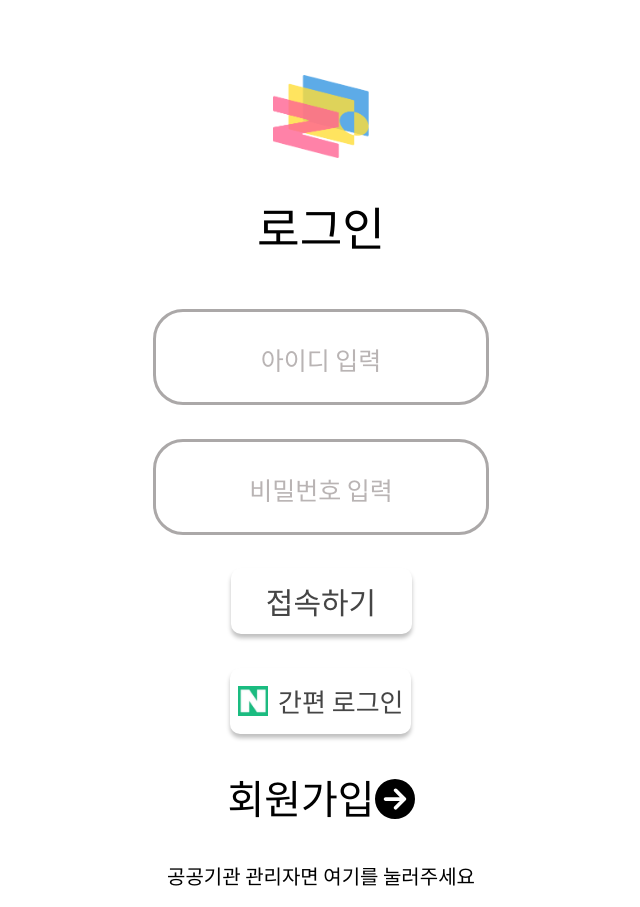
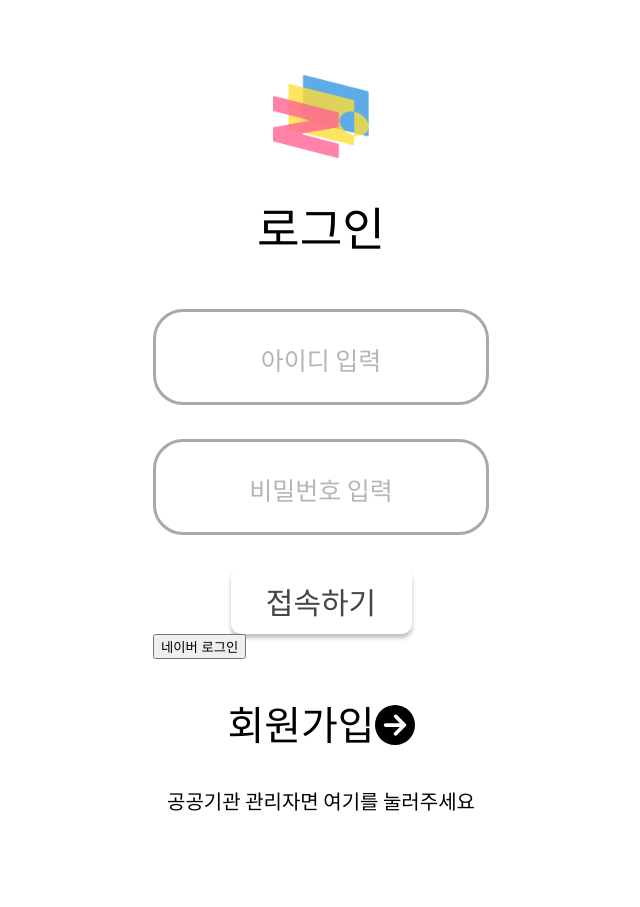
Before and after one commit to yunssup/MalMalMal_FE, a React (Vite) app: page /login in a window 1280 px wide. Shown: the whole page, without its empty margins (319-959 px from the left). After the commit the page ends 856 px from the top, so only its background shows below. Built offline with nearby package versions, Linux system fonts and the light colour scheme; a small style sheet from the web is missing.

Commit message:
네이버 로그인 해결중...

```diff
--- a/package.json
+++ b/package.json
@@ -18,6 +18,7 @@
     "axios": "^1.4.0",
     "react": "^18.2.0",
     "react-dom": "^18.2.0",
+    "react-naver-login": "^0.1.4",
     "react-router-dom": "^5.3.4",
     "react-transition-group": "^4.4.5",
     "styled-components": "^6.0.7",
--- a/src/Router.jsx
+++ b/src/Router.jsx
@@ -15,6 +15,8 @@ import Mainshare from "./component/Mainshare";
 import Mypage from "./component/Mypage";
 import My from "./component/My";
 import Heart from "./component/Heart";
+import Naver from "./component/naver";
+
 export default function AppRouter() {
   return (
     <Router>
@@ -65,6 +67,9 @@ export default function AppRouter() {
         <Route path="/heart">
           <Heart />
         </Route>
+        <Route path="/naver">
+          <Naver />
+        </Route>
       </Switch>
     </Router>
   );
--- a/src/component/Login.jsx
+++ b/src/component/Login.jsx
@@ -1,4 +1,4 @@
-import React, { useState } from "react";
+import React, { useState, useEffect } from "react";
 import styled from "styled-components";
 import { useHistory } from "react-router-dom";
 import axios from "axios";
@@ -7,6 +7,7 @@ import {
   faArrowCircleRight,
   faCheckCircle,
 } from "@fortawesome/free-solid-svg-icons";
+import Naver from "./naver";
 
 const LoginContainer = styled.div`
   display: flex;
@@ -98,37 +99,30 @@ const LoginButton = styled.button`
   transition: background-color 0.3s, color 0.3s;
   margin-top: 5%;
 `;
-const NaverLoginButton = styled.button`
-  border-radius: 10px;
+// const NaverLoginButton = styled.button`
+//   border-radius: 10px;
+//   display: flex;
+//   align-items: center;
+//   justify-content: center;
+//   margin-left: 23%;
+//   background-color: ${({ isFilled }) => (isFilled ? "#ff8d8f" : "#fff")};
+//   color: ${({ isFilled }) => (isFilled ? "#fff" : "#454545")};
+//   box-shadow: 0px 4px 4px 0px rgba(0, 0, 0, 0.25);
+//   width: 181px;
+//   height: 66px;
+//   flex-shrink: 0;
+//   border: none;
+//   cursor: pointer;
+//   text-align: center;
+//   font-family: Noto Sans KR;
+//   font-size: 26px;
+//   font-style: normal;
+//   font-weight: 500;
+//   line-height: normal;
+//   transition: background-color 0.3s, color 0.3s;
+//   margin-top: 10%;
+// `;
 
-  display: flex;
-  align-items: center;
-  justify-content: center;
-  margin-left: 23%;
-  background-color: ${({ isFilled }) => (isFilled ? "#ff8d8f" : "#fff")};
-  color: ${({ isFilled }) => (isFilled ? "#fff" : "#454545")};
-  box-shadow: 0px 4px 4px 0px rgba(0, 0, 0, 0.25);
-  width: 181px;
-  height: 66px;
-  flex-shrink: 0;
-  border: none;
-  cursor: pointer;
-  text-align: center;
-  font-family: Noto Sans KR;
-  font-size: 26px;
-  font-style: normal;
-  font-weight: 500;
-  line-height: normal;
-  transition: background-color 0.3s, color 0.3s;
-  margin-top: 10%;
-`;
-
-const Naver = styled.img`
-  width: 30px;
-  height: 30px;
-  margin-right: 10px; /* 추가: 이미지와 글자 간격 조절 */
-  flex-shrink: 0;
-`;
 const SignUpButton = styled.button`
   color: #000;
   text-align: center;
@@ -180,6 +174,7 @@ export default function LoginPage() {
         // 로그인 성공 시 토큰 값을 저장
         const token = response.data.token; // 서버 응답 데이터에서 토큰 추출
         localStorage.setItem("token", token); // 토큰을 로컬 스토리지에 저장
+
         history.push("/choice");
       } else {
         setError("아이디와 비밀번호를 확인하세요.");
@@ -190,29 +185,11 @@ export default function LoginPage() {
     }
   };
 
-  //네이버 간편 로그인 API 설정//
-  const handleNaverLogin = async () => {
-    try {
-      const response = await axios.get(
-        "http://3.37.164.96/api/user/naver/login"
-      ); // 백엔드 엔드포인트로 GET 요청 보내기
-
-      if (response.status === 200) {
-        // 로그인 성공 시 토큰 값을 저장
-        const token = response.data.token; // 서버 응답 데이터에서 토큰 추출
-        localStorage.setItem("token", token); // 토큰을 로컬 스토리지에 저장
-        history.push("/choice");
-      } else {
-        setError("아이디와 비밀번호를 확인하세요.");
-      }
-    } catch (error) {
-      console.error("API 호출 에러:", error);
-      setError("서버와의 통신 중 에러가 발생했습니다.");
-    }
-  };
   const handleSignUp = () => {
     history.push("/signup");
   };
+
+  // render() {
 
   return (
     <LoginContainer>
@@ -237,10 +214,7 @@ export default function LoginPage() {
         {" "}
         접속하기
       </LoginButton>
-      <NaverLoginButton onClick={handleNaverLogin}>
-        <Naver src="/네이버.png" alt="로고 이미지" />
-        간편 로그인
-      </NaverLoginButton>
+      <Naver />
       <SignUpButton onClick={handleSignUp}>
         회원가입
         <FontAwesomeIcon icon={faArrowCircleRight} />
--- a/src/component/Mainsns.jsx
+++ b/src/component/Mainsns.jsx
@@ -255,7 +255,12 @@ const Image2 = styled.img`
   margin-left: 90%;
   /* align-self: center; */
 `;
-
+const PaginationButtons = styled.button`
+  display: flex;
+`;
+const PageButton = styled.button`
+  display: flex;
+`;
 //상단 부분은 CSS 코드입니다 :)
 export default function Click() {
   const perPage = 4;
@@ -354,7 +359,10 @@ export default function Click() {
       });
     };
   };
-
+  const handlePageChange = (newPage) => {
+    setCurrentPage(newPage);
+    setCurrentIndex((newPage - 1) * perPage); // 페이지 전환 시 currentIndex 갱신
+  };
   return (
     <Container>
       <Top>
@@ -424,6 +432,15 @@ export default function Click() {
               </MainPost>
             ))}
       </div>
+      <PaginationButtons>
+        {Array.from({ length: Math.ceil(posts.length / perPage) }).map(
+          (_, index) => (
+            <PageButton key={index} onClick={() => handlePageChange(index + 1)}>
+              {index + 1}
+            </PageButton>
+          )
+        )}
+      </PaginationButtons>
       <ClickButton onClick={handleButtonClick}>
         <StyledLink to="/Writesns">
           <Image2 src="/글쓰기버튼.png" alt="버튼 이미지" />
--- /dev/null
+++ b/src/component/naver.jsx
@@ -0,0 +1,54 @@
+import React from "react";
+import axios from "axios";
+import { Redirect } from "react-router-dom";
+
+class NaverLogin extends React.Component {
+  constructor(props) {
+    super(props);
+    this.state = {
+      key: null, // 초기값은 null로 설정
+    };
+  }
+
+  handleNaverLogin = () => {
+    // 버튼 클릭 시 네이버 로그인 페이지로 이동
+    window.location.href = "http://3.37.164.96/api/user/naver/login";
+  };
+
+  componentDidMount() {
+    const params = new URLSearchParams(window.location.search);
+    if (params.get("code")) {
+      const code = params.get("code");
+      // 여기에서 서버에게 code를 전달하여 인증 정보를 받아오는 작업을 수행
+      axios
+        .post("http://3.37.164.96/api/user/naver/callback", { code })
+        .then((response) => {
+          // 요청이 성공하면 백엔드로부터 받은 key 값을 상태에 저장
+          this.setState({ key: response.data.key });
+        })
+        .catch((error) => {
+          // 요청이 실패하면 오류 처리
+          console.error("API 호출 에러:", error);
+        });
+    }
+  }
+
+  render() {
+    const { key } = this.state; // 상태에서 key 값을 가져옴
+
+    if (key) {
+      // 키 값을 받았을 때, 리디렉션하지 않고 Choice 컴포넌트를 렌더링
+      return <Choice key={key} />;
+    }
+
+    return (
+      <div>
+        <button onClick={this.handleNaverLogin}>네이버 로그인</button>
+        {key !== null && <p>저장된 key 값: {key}</p>}{" "}
+        {/* key 값이 존재할 때만 출력 */}
+      </div>
+    );
+  }
+}
+
+export default NaverLogin;
```
Also changed, not shown: 1 other file (tests, documents, lock files or other folders).
